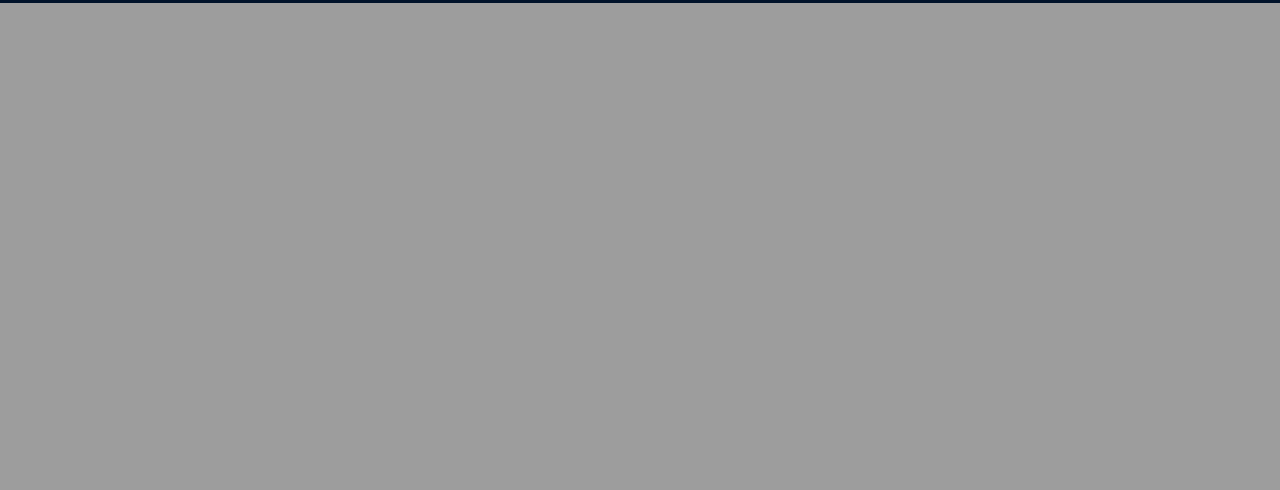
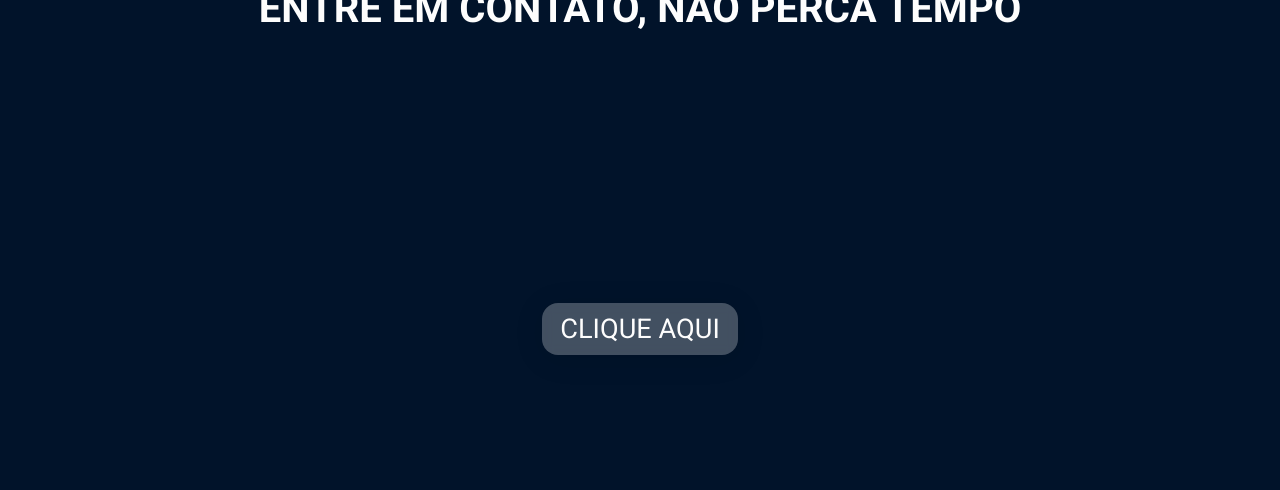
Before and after one commit to otiagosantos/rotastravel-landingpage, a PHP site: page / in a window 1280 px wide. Shown: the part 3650-4140 px from the top of the page. Before the commit the page ends 3653 px from the top, so only its background shows below. Run offline with PHP 8.4, Linux system fonts and the light colour scheme.

Commit message:
update localizacao; add contato section.

```diff
--- a/index.php
+++ b/index.php
@@ -20,6 +20,7 @@
     <link rel="stylesheet" href="/styles/destinos.css" />
     <link rel="stylesheet" href="/styles/historia.css" />
     <link rel="stylesheet" href="/styles/localizacao.css" />
+    <link rel="stylesheet" href="/styles/contato.css" />
 
     <script src="/scripts/global.js" defer></script>
     <script src="/scripts/header.js" defer></script>
@@ -173,12 +174,25 @@
             </address>
             <div id="localizacao_content" class="content-width">
                 <div id="localizacao_left-side-content">
-                    <iframe src="https://www.google.com/maps/embed?pb=!1m18!1m12!1m3!1d3457.503783219253!2d-51.0816023229049!3d-29.93618467497824!2m3!1f0!2f0!3f0!3m2!1i1024!2i768!4f13.1!3m3!1m2!1s0x951973ec157658bf%3A0xcbe2a77ce2c47056!2sAv.%20Gen.%20Flores%20da%20Cunha%2C%204001%20-%20Vila%20Bom%20Principio%2C%20Cachoeirinha%20-%20RS%2C%2094950-001!5e0!3m2!1spt-BR!2sbr!4v1738736068186!5m2!1spt-BR!2sbr" style="border:0;" allowfullscreen="" loading="lazy" referrerpolicy="no-referrer-when-downgrade"></iframe>
+                    <!-- <iframe src="https://www.google.com/maps/embed?pb=!1m18!1m12!1m3!1d3457.503783219253!2d-51.0816023229049!3d-29.93618467497824!2m3!1f0!2f0!3f0!3m2!1i1024!2i768!4f13.1!3m3!1m2!1s0x951973ec157658bf%3A0xcbe2a77ce2c47056!2sAv.%20Gen.%20Flores%20da%20Cunha%2C%204001%20-%20Vila%20Bom%20Principio%2C%20Cachoeirinha%20-%20RS%2C%2094950-001!5e0!3m2!1spt-BR!2sbr!4v1738736068186!5m2!1spt-BR!2sbr" style="border:0;" allowfullscreen="" loading="lazy" referrerpolicy="no-referrer-when-downgrade"></iframe> -->
                 </div>
                 <div id="localizacao_right-side-content">
                     <img src="/assets/images/fachada-pg-4.png" alt="Imagem da fachada da Rotas Travel.">
                 </div>
             </div>
+        </section>
+        <section id="contato">
+            <div id="contato_bg">
+                <!-- <img src="/assets/images/montanha-fundo-pg-2.png" alt=""> -->
+            </div>
+            <div id="contato_content">
+                <span id="contato_cta" class="uppercase bold">Entre em contato, não perca tempo</span>
+
+                <a href="#" class="btn cta-btn">
+                    Clique aqui
+                </a>
+            </div>
+
         </section>
     </main>
 
--- /dev/null
+++ b/styles/contato.css
@@ -0,0 +1,14 @@
+#contato {
+}
+
+#contato_content {
+    display: flex;
+    flex-direction: column;
+    align-items: center;
+    justify-content: space-around;
+    min-height: 80vh;
+}
+
+#contato_cta {
+    font-size: var(--fs-site-XL);
+}
```
